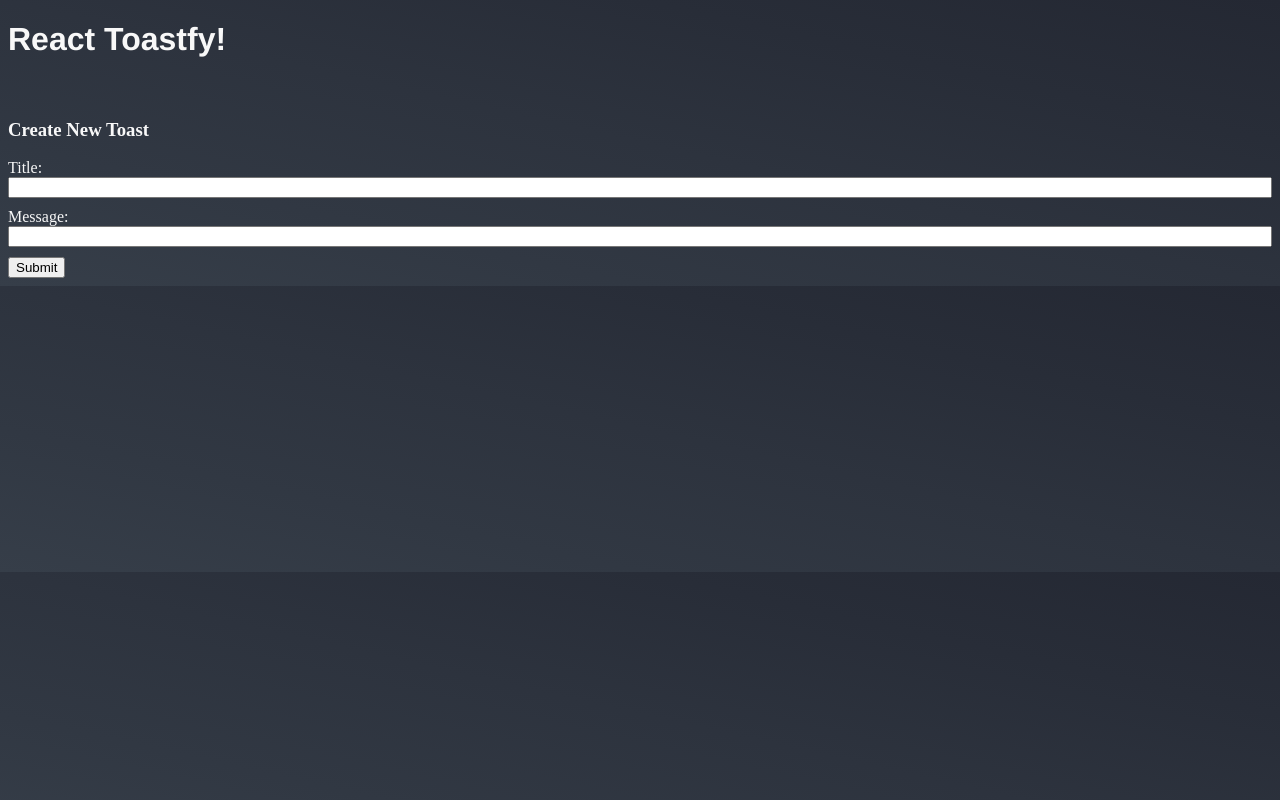
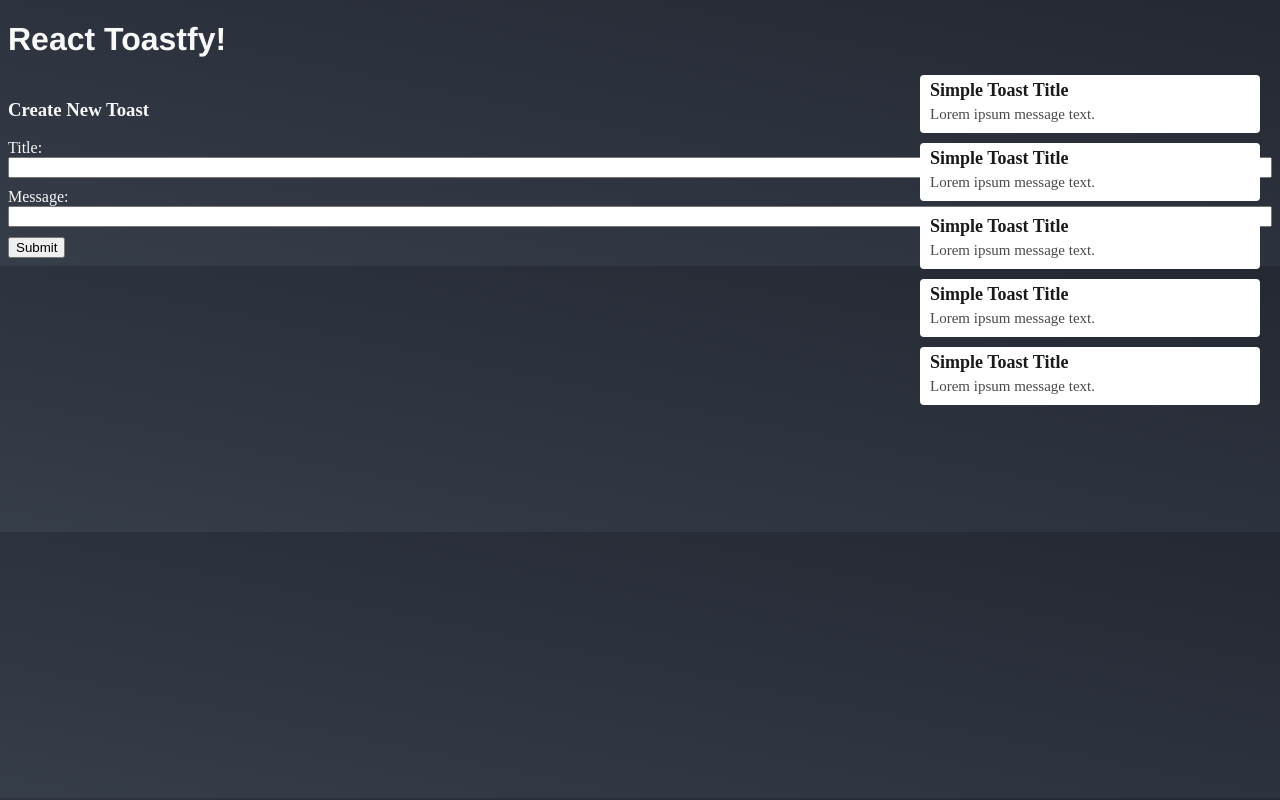
Before and after one commit to ebubekirtabak/react-toastfy, a React app: page / in a window 1280 px wide. Built offline with nearby package versions, Linux system fonts and the light colour scheme.

Commit message:
Added simple toast list.

```diff
--- a/src/components/Toaster.jsx
+++ b/src/components/Toaster.jsx
@@ -1,13 +1,23 @@
 import React, { Component } from 'react';
 import { render } from 'react-dom';
+import SimpleToast from './toasts/SimpleToast';
 
 
 export default class Toaster extends Component {
 
+  constructor(props) {
+    super(props);
+    this.state = { numbers: [1, 2, 3, 4, 5] };
+  }
+
   render () {
     return (
       <div className="toast-container tr">
-
+        <div className="toast-container__content">
+          {this.state.numbers.map((number) =>
+            <SimpleToast key={number} />
+          )}
+        </div>
       </div>
     );
   }
@@ -15,4 +25,10 @@
   componentDidMount () {
     console.log('onload');
   }
+
+  appendToast() {
+    this.setState(state => ({
+      numbers: [...state.numbers, 12]
+    }));
+  }
 }
--- a/src/components/toasts/SimpleToast.jsx
+++ b/src/components/toasts/SimpleToast.jsx
@@ -6,10 +6,12 @@
 
   render () {
     return (
-      <div className="simple-toast">
+      <div className="simple-toast rounded">
         <div className="simple-toast__title">
+          Simple Toast Title
         </div>
         <div className="simple-toast__message">
+          Lorem ipsum message text.
         </div>
         <div className="simple-toast__icon">
         </div>
--- a/src/scss/components/index.scss
+++ b/src/scss/components/index.scss
@@ -1,3 +1,4 @@
 @import 'input.scss';
 @import 'toaster.scss';
 @import 'toast-creator.scss';
+@import './toasts/simple-toast.scss';
--- a/src/scss/components/toaster.scss
+++ b/src/scss/components/toaster.scss
@@ -1,10 +1,15 @@
 .toast-container {
   @include display-flex;
   width: 340px;
-  positon: absolute;
+  position: absolute;
 
   &.tr {
     top: 75px;
     right: 20px;
   }
+
+  &__content {
+    position: relative;
+    width: 100%;
+  }
 }
--- /dev/null
+++ b/src/scss/components/toasts/index.scss
@@ -0,0 +1 @@
+@import 'simple-toast.scss';
--- /dev/null
+++ b/src/scss/components/toasts/simple-toast.scss
@@ -0,0 +1,26 @@
+.simple-toast {
+  width: 100%;
+  background-color: #FFF;
+  @include display-flex;
+  @include flex-flow(column);
+  margin-bottom: 10px;
+
+  &.rounded {
+    border-radius: 4px;
+  }
+
+  &__title {
+    font-size: 18px;
+    font-weight: 600;
+    color: #1a1a1a;
+    padding: 5px 10px;
+  }
+
+  &__message {
+    font-size: 15px;
+    font-weight: 500;
+    padding: 0 10px;
+    color: #4a4a4a;
+    margin-bottom: 10px;
+  }
+}
```
